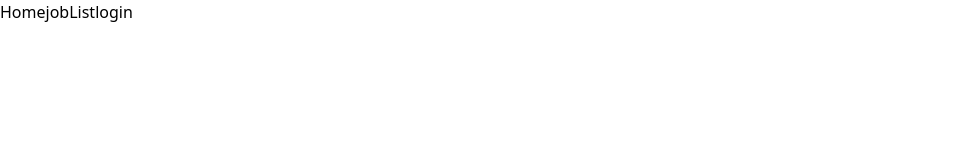
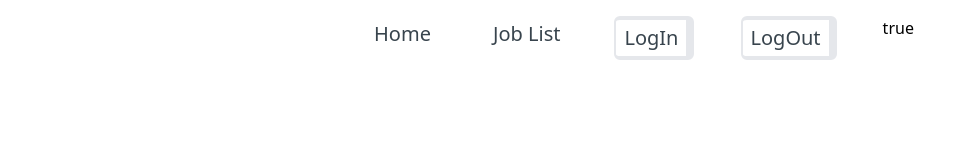
Before and after one commit to abrhamadddis/Vue-project, a Vue app: page /login in a window 1280 px wide. Shown: the top 160 px of the page, without its empty margins (0-975 px from the left). Built offline with nearby package versions, Linux system fonts and the light colour scheme.

Commit message:
state managment is added

```diff
--- a/package.json
+++ b/package.json
@@ -13,7 +13,7 @@
     "@vuelidate/core": "^2.0.3",
     "@vuelidate/validators": "^2.0.4",
     "axios": "^1.5.1",
-    "pinia": "^2.1.6",
+    "pinia": "^2.0.0-rc.10",
     "vue": "^3.3.4",
     "vue-router": "^4.2.4"
   },
--- a/src/components/login.vue
+++ b/src/components/login.vue
@@ -26,17 +26,20 @@
         />
         <div v-if="passwordError">{{ passwordError }}</div>
 
+
         <button
           class="w-full mt-12 bg-primary text-white text-lg font-sans py-2 rounded-md font-medium"
         >
           Sign in
         </button>
       </Form>
+      <div v-if="incorrectCredentials">{{ incorrectCredentials }}</div>
     </div>
   </div>
 </template>
 
 <script>
+import { useAuthStore } from '../stores/useAuth'
 import axios from 'axios'
 
 export default {
@@ -49,7 +52,8 @@ export default {
       },
       emailError: '',
       passwordError: '',
-      ListOfJobs: []
+      incorrectCredentials: '',
+
     }
   },
 
@@ -69,15 +73,25 @@ export default {
         }, 4000)
       }
       if (!this.emailError && !this.passwordError) {
+        const authStore = useAuthStore()
         try{
             const response= await axios.post('http://localhost:8001/auth/users/login', this.formValues)
             console.log(response)
             console.log(response.email, response.password)
 
+            authStore.setToken(response.data.token);
+            authStore.setUser(response.data.name);
+
             this.$router.push('/jobs')
 
         }catch(error){
           console.log(error)
+          this.incorrectCredentials = error.response.data.message
+          if (this.incorrectCredentials) {
+            setTimeout(() => {
+              this.incorrectCredentials = "";
+            }, 4000);
+          }
         }
 
       }
--- a/src/components/nav.vue
+++ b/src/components/nav.vue
@@ -1,22 +1,41 @@
 <template>
-    <div>
-        <router-link to="/">Home</router-link>
-        <router-link to="/jobList">jobList</router-link>
-        <RouterLink to="/login">login</RouterLink>
+    <div class=" flex justify-center  w-full  pt-4">
+        <div class="flex w-1/2 justify-evenly">
+            <router-link class="text-secondary text-xl font-sans font-medium  py-1 px-2 hover:text-primary rounded-md" to="/">Home</router-link>
+
+            <router-link class="text-secondary text-xl font-sans font-medium   py-1 px-2 hover:text-primary rounded-md" to="/jobs">Job List</router-link>
+
+            <RouterLink  class="text-secondary text-xl font-sans font-medium border-x-2 border-r-8 border-y-4  py-1 px-2 hover:text-primary rounded-md" to="/login">LogIn</RouterLink>
+
+            <RouterLink   @click="logOutUser" class="text-secondary text-xl font-sans font-medium border-x-2 border-r-8 border-y-4  py-1 px-2 hover:text-primary rounded-md" to="/">LogOut</RouterLink>
+            <h1>{{ toggle }}</h1>
+        </div>
+
+
     </div>
 </template>
 
 <script>
 import { useRouter } from 'vue-router';
 import { RouterLink, RouterView } from 'vue-router';
+import { useAuthStore } from '../stores/useAuth';
 
     export default {
         name: 'navBar',
         data() {
             return {
+                toggle: true
 
             }
+        },
+        methods: {
+            logOutUser() {
+                const authStore = useAuthStore()
+                authStore.logOut()
+            }
         }
+
+
     }
 </script>
 
--- a/src/main.js
+++ b/src/main.js
@@ -1,7 +1,8 @@
 import { createApp } from 'vue'
 import App from './App.vue'
+import { createPinia } from 'pinia';
 import router from './router'
 import './assets/style.css'
 // import { required, email, minLength } from 'vuelidate/lib/validators'
 
-createApp(App).use(router).mount('#app')
+createApp(App).use(router).use(createPinia()).mount('#app')
--- a/src/router/index.js
+++ b/src/router/index.js
@@ -2,6 +2,17 @@ import { createRouter, createWebHistory } from 'vue-router'
 import jobListing from '../views/jobListing.vue'
 import login from '../components/login.vue'
 import home from '../views/home.vue'
+import { useAuthStore } from '../stores/useAuth'
+
+const protectedEnd = (to, from, next) => {
+  const authStore = useAuthStore()
+  if(authStore.isAuthenticated){
+    next()
+  }else{
+    next("/login")
+  }
+
+}
 
 const router = createRouter({
   history: createWebHistory(import.meta.env.BASE_URL),
@@ -16,7 +27,8 @@ const router = createRouter({
 
       path: '/jobs',
       name: 'jobs',
-      component: jobListing
+      component: jobListing,
+      beforeEnter: protectedEnd
     },
     {
       path: '/login',
--- /dev/null
+++ b/src/stores/useAuth.js
@@ -0,0 +1,27 @@
+// import { ref, computed } from 'vue'
+import { defineStore } from 'pinia'
+
+export const useAuthStore = defineStore('auth', {
+    state: () => ({
+        token: localStorage.getItem('token') || null,
+        user: null,
+        isAuthenticated: false
+    }),
+    actions: {
+        setToken(token) {
+            this.token = token;
+            localStorage.setItem('token', token);
+            this.isAuthenticated= true;
+        },
+        setUser(user) {
+            this.user = user
+
+        },
+        logOut() {
+            this.token = null;
+            this.user = null;
+            localStorage.removeItem('token')
+            this.isAuthenticated = false;
+        }
+    }
+})
--- a/src/views/jobListing.vue
+++ b/src/views/jobListing.vue
@@ -1,6 +1,5 @@
 <template>
     <div>
-        <h1>jobListing page</h1>
 
         <div v-for="item in jobList" :key="item.id"  class=" bg-neutral-lightGrayishCyan my-12  " id="dataContainer mx-96" >
             <!-- first card-->
```
Also changed, not shown: src/stores/counter.js (deleted, +0 -12 lines), 1 other file (tests, documents, lock files or other folders).
